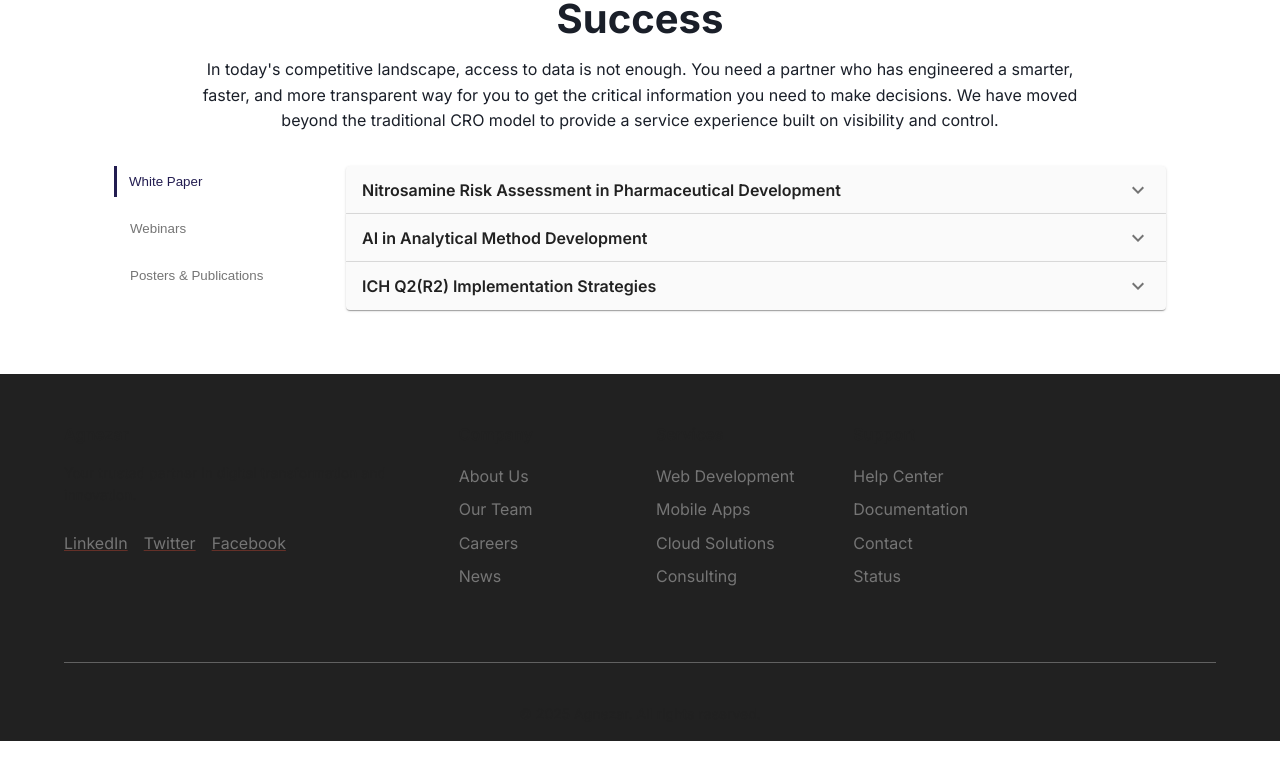
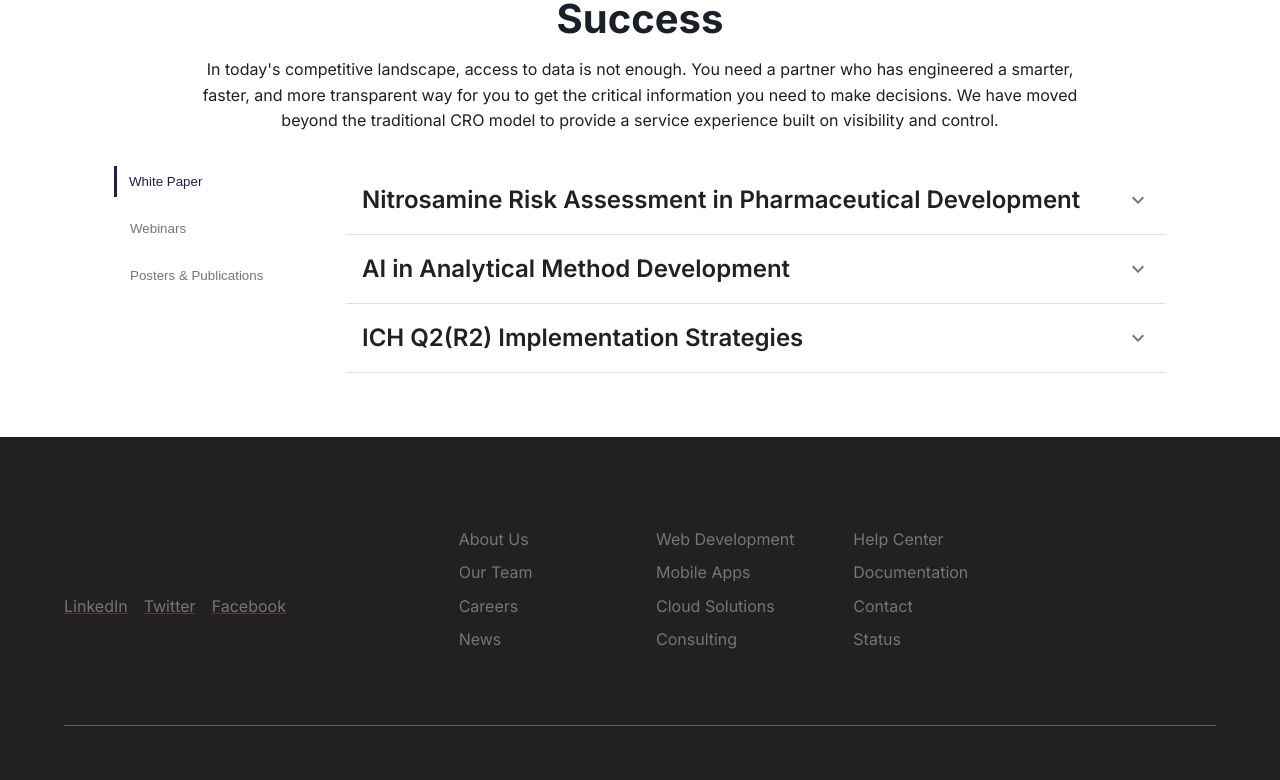
Before and after one commit to anonharish/agnezar, a React (Vite) app: page / in a window 1280 px wide. Shown: the part 2442-3222 px from the top of the page. Before the commit the page ends 3183 px from the top, so only its background shows below. Built offline with nearby package versions, Linux system fonts and the light colour scheme; the HTML template or start-up script is replaced by a standard one.

Commit message:
NO TICKET:implemented the makeStudy accordion

```diff
--- a/src/components/molecules/MakeEveryStudy/MakeEveryStudy.tsx
+++ b/src/components/molecules/MakeEveryStudy/MakeEveryStudy.tsx
@@ -22,12 +22,30 @@ export const MakeEveryStudy: React.FC = () => {
 
         <AccordionsWrap>
           {menu.find(m => m.id === activeMenu)?.items.map(item => (
-            <Accordion key={item.id}>
-              <AccordionSummary expandIcon={<ExpandMoreIcon />}>
-                <Typography variant="h6">{item.title}</Typography>
+            <Accordion
+              key={item.id}
+              sx={{
+                boxShadow: 'none',
+                backgroundColor: theme => (theme.palette.background?.default ?? '#fff'),
+                '&:before': { display: 'none' },
+              }}
+            >
+              <AccordionSummary
+                expandIcon={<ExpandMoreIcon />}
+                sx={{
+                  py: 2,
+
+                  '& .MuiAccordionSummary-content': { margin: 0 },
+                  borderBottom: theme => `1px solid ${theme.palette.divider}`,
+
+                }}
+              >
+                <Typography variant="h6" sx={{ fontWeight: 600,
+                  fontSize: "1.5rem", }}>{item.title}</Typography>
               </AccordionSummary>
-              <AccordionDetails>
-                <Typography variant="body1" sx={{ mb: 2 }}>{item.summary}</Typography>
+
+              <AccordionDetails sx={{ pt: 2, pb: 4, backgroundColor: theme => (theme.palette.background?.default ?? '#fff') , borderBottom: theme => `1px solid ${theme.palette.divider}`,}}>
+                <Typography variant="body1" sx={{ mb: 3, fontSize: "1rem", color: theme => theme.palette.text.secondary }}>{item.summary}</Typography>
                 <CustomFilledButton onClick={() => {}}>{item.buttonLabel}</CustomFilledButton>
               </AccordionDetails>
             </Accordion>
```
